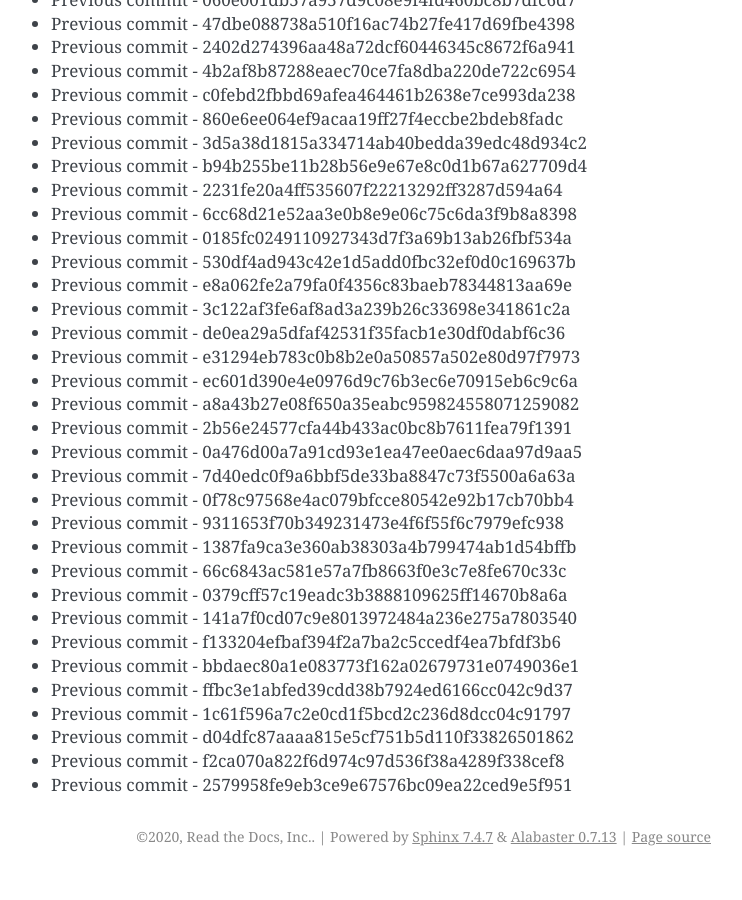
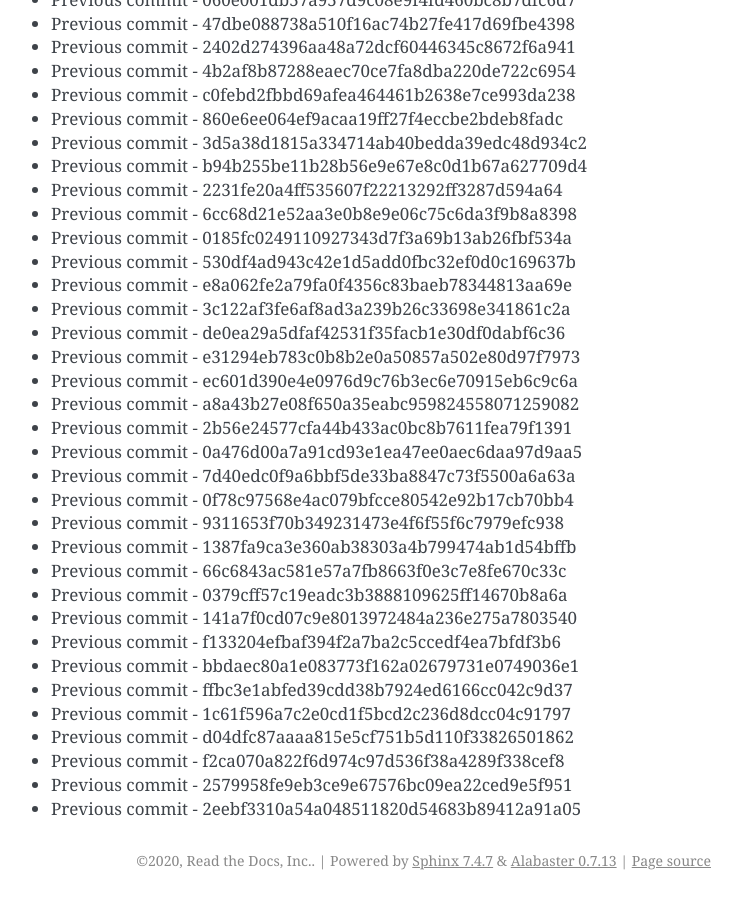
Before and after one commit to readthedocs/rtd-git-stresstest, a Sphinx documentation site: the page built from docs/updates.rst, in a window 1280 px wide and 900 px high, scrolled down 1917 px. Shown: the whole window, without its empty margins (399-1141 px from the left). Built offline with Sphinx 7.4.7, drawn with Linux system fonts in a browser that asks for light colours; before the commit the page ends 2793 px from its top, so only the background shows below that.

Commit message:
Generating commit from previous: 2eebf3310a54a048511820d54683b89412a91a05

```diff
--- a/docs/updates.rst
+++ b/docs/updates.rst
@@ -112,3 +112,4 @@ It can be tested for any performance characteristics.
 * Previous commit - d04dfc87aaaa815e5cf751b5d110f33826501862
 * Previous commit - f2ca070a822f6d974c97d536f38a4289f338cef8
 * Previous commit - 2579958fe9eb3ce9e67576bc09ea22ced9e5f951
+* Previous commit - 2eebf3310a54a048511820d54683b89412a91a05
```
